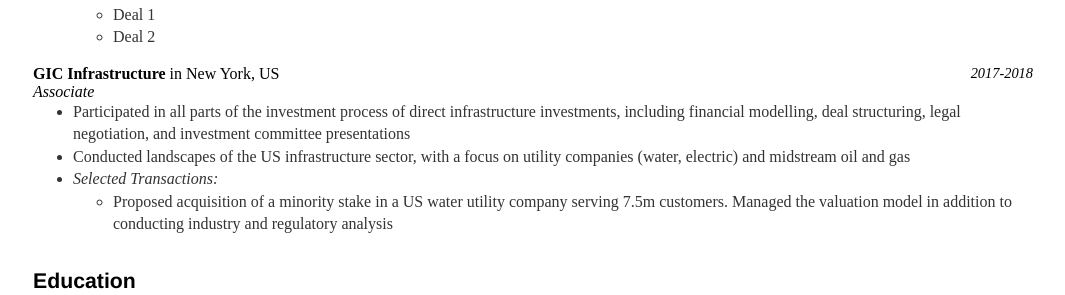
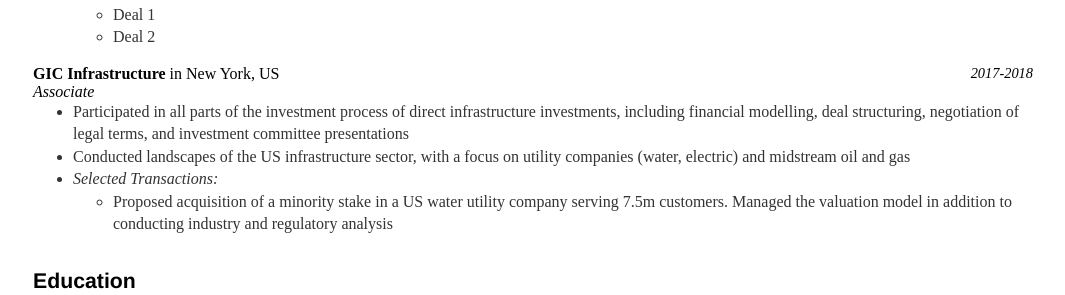
Before and after one commit to robinzxu/robinzxu.github.io, a Jekyll site: the page built from cv/index.html, in a window 1280 px wide. Shown: the part 450-745 px from the top of the page, without its empty margins (107-1172 px from the left). Built offline with Jekyll 4.4.1, drawn with Linux system fonts in a browser that asks for light colours.

Commit message:
Update index.html

```diff
--- a/cv/index.html
+++ b/cv/index.html
@@ -39,7 +39,7 @@
 	<b>GIC Infrastructure</b> in New York, US<br>
 	<i>Associate</i>
 	<ul style="margin-top:0">
-		<li>Participated in all parts of the investment process of direct infrastructure investments, including financial modelling, deal structuring, legal negotiation, and investment committee presentations
+		<li>Participated in all parts of the investment process of direct infrastructure investments, including financial modelling, deal structuring, negotiation of legal terms, and investment committee presentations
 		<li>Conducted landscapes of the US infrastructure sector, with a focus on utility companies (water, electric) and midstream oil and gas
 		<li><i>Selected Transactions:</i>
 		<ul>
```
